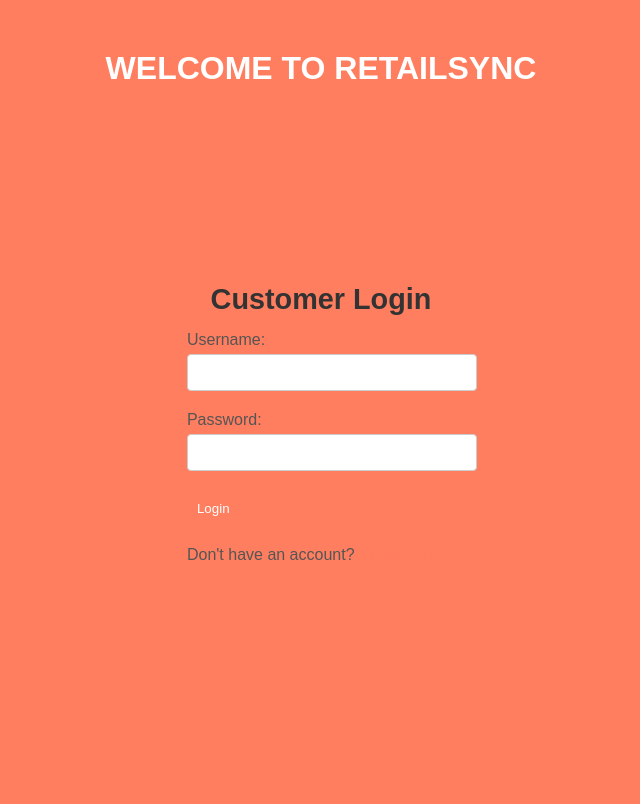
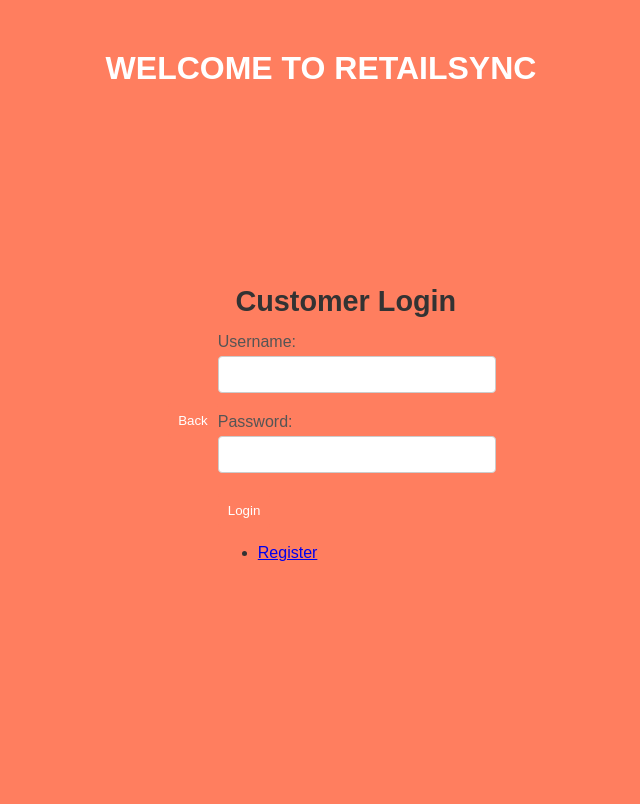
Before and after one commit to srujanaayy/DatabaseProject, a Flask app: page /customer-login in a window 1280 px wide. Shown: the top 804 px of the page, without its empty margins (319-959 px from the left). Run offline with Flask 3, Linux system fonts and the light colour scheme; parts of the project's set-up code (start-up, migrations or seed data) failed here and were passed over.

Commit message:
Update customer_login.html

```diff
--- a/templates/customer_login.html
+++ b/templates/customer_login.html
@@ -10,6 +10,8 @@
     />
   </head>
   <body>
+    <button onclick="goBack()" class="back-button">Back</button>
+
     <div class="welcome-banner">
       <h1>WELCOME TO RETAILSYNC</h1>
     </div>
@@ -27,10 +29,17 @@
         <input type="password" id="password" name="password" required />
 
         <button type="submit">Login</button>
+        <ul>
+          <li><a href="{{ url_for('register') }}"> Register</a></li>
+        <!-- <p class="register">
+          Don't have an account? <a href="register.html">Register here</a>
+        </p> -->
       </form>
-      <p class="register-link">
-        Don't have an account? <a href="register.html">Register here</a>
-      </p>
     </div>
+    <script>
+      function goBack() {
+        window.history.back();
+      }
+    </script>
   </body>
 </html>
```
